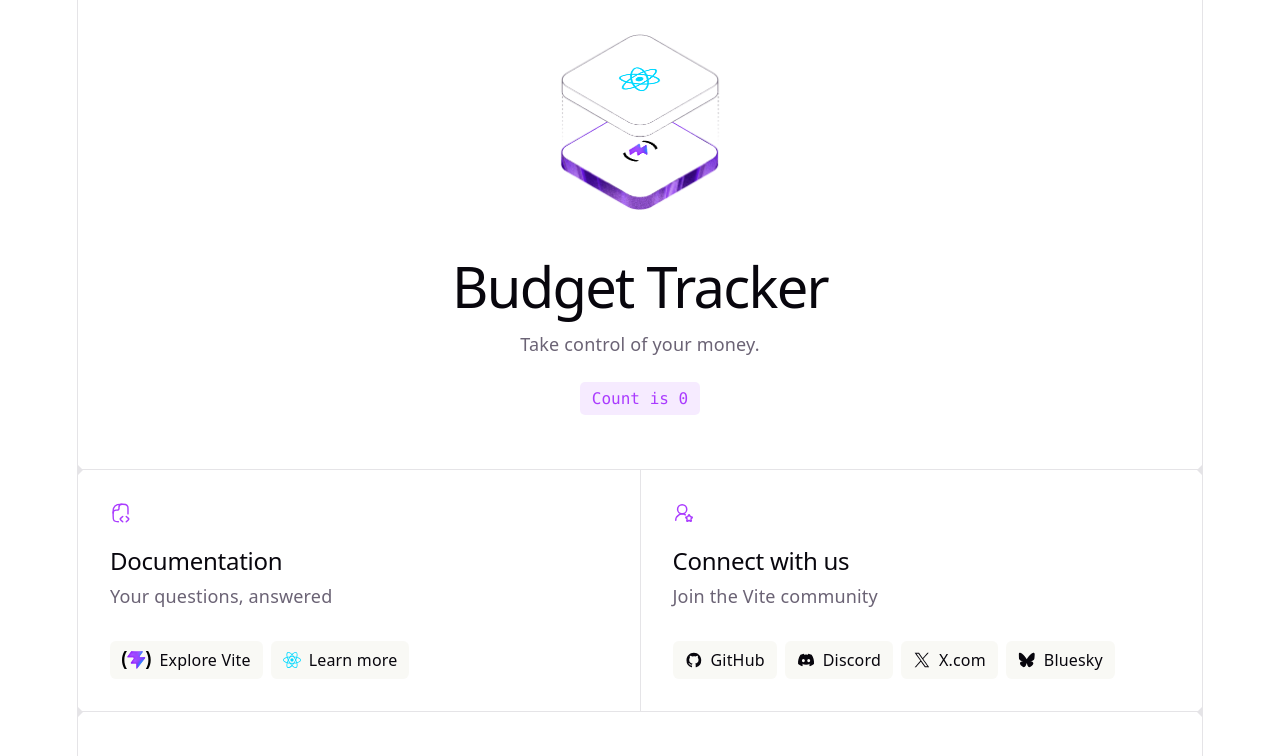
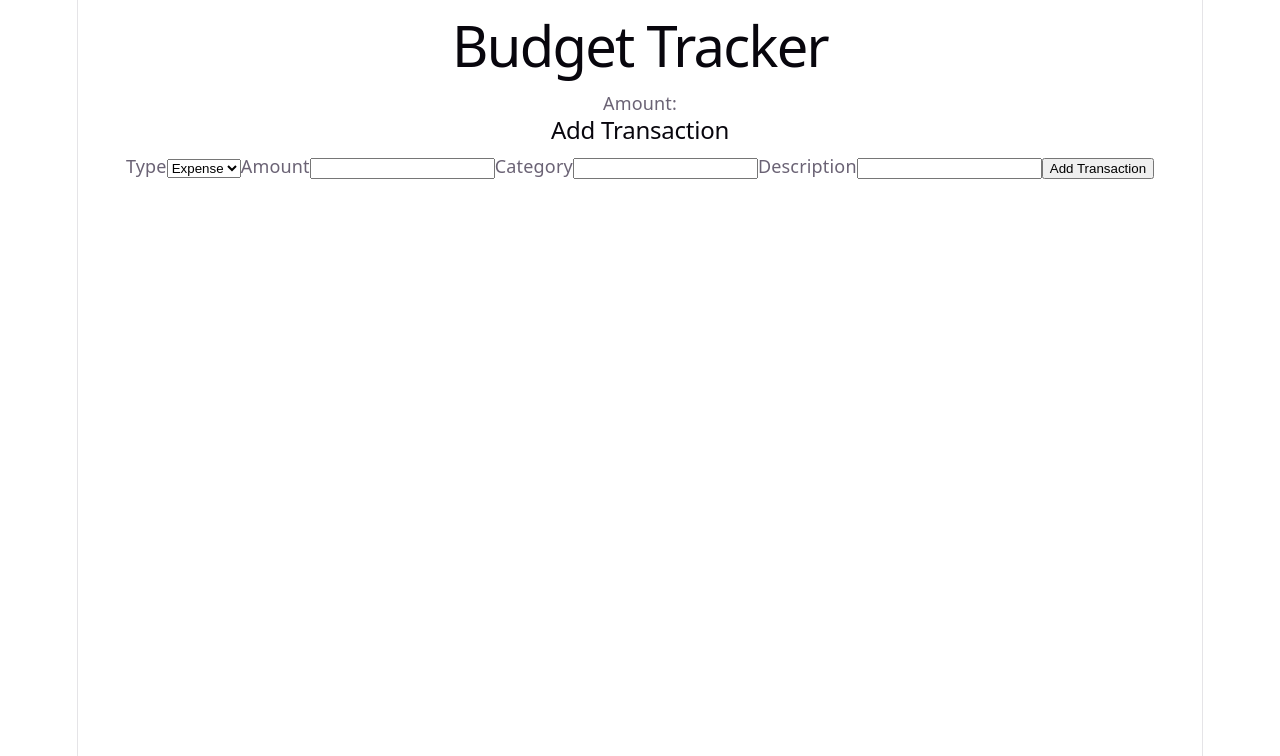
Before and after one commit to vienna921/budget-tracker, a React (Vite) app: page / in a window 1280 px wide. Shown: the top 756 px of the page. Built offline with nearby package versions, Linux system fonts and the light colour scheme.

Commit message:
Build transaction form

```diff
--- a/src/App.jsx
+++ b/src/App.jsx
@@ -1,119 +1,73 @@
 import { useState } from 'react'
-import reactLogo from './assets/react.svg'
-import viteLogo from './assets/vite.svg'
-import heroImg from './assets/hero.png'
-import './App.css'
+function App() {
+  const [type, setType] = useState("expense")
+  const [amount, setAmount] = useState("")
+  const [category, setCategory] = useState("")
+  const [description, setDescription] = useState("")
+  const [transactions, setTransactions] = useState([])
 
-function App() {
-  const [count, setCount] = useState(0)
+  function handleSubmit(event) {
+    event.preventDefault()
+    const transaction = {
+      type,
+      amount: Number(amount),
+      category,
+      description
+    }
+    setTransactions([...transactions, transaction])
+    console.log(transaction)
+  }
 
   return (
-    <>
-      <section id="center">
-        <div className="hero">
-          <img src={heroImg} className="base" width="170" height="179" alt="" />
-          <img src={reactLogo} className="framework" alt="React logo" />
-          <img src={viteLogo} className="vite" alt="Vite logo" />
-        </div>
-        <div>
-          <h1>Budget Tracker</h1>
-          <p>Take control of your money.</p>
-        </div>
-        <button
-          type="button"
-          className="counter"
-          onClick={() => setCount((count) => count + 1)}
-        >
-          Count is {count}
+    <div>
+      <h1>Budget Tracker</h1>
+      <p>Amount: {amount}</p>
+      <h2>Add Transaction</h2>
+
+      <form onSubmit={handleSubmit}>
+        <label>
+          Type
+          <select
+            value={type}
+            onChange={(event) => setType(event.target.value)}
+          >
+            <option value="expense">Expense</option>
+            <option value="income">Income</option>
+          </select>
+        </label>
+
+        <label>
+          Amount
+          <input
+            type="number"
+            value={amount}
+            onChange={(event) => setAmount(event.target.value)}
+          />
+        </label>
+
+        <label>
+          Category
+          <input
+            type="text"
+            value={category}
+            onChange={(event) => setCategory(event.target.value)}
+          />
+        </label>
+
+        <label>
+          Description
+          <input
+            type="text"
+            value={description}
+            onChange={(event) => setDescription(event.target.value)}
+          />
+        </label>
+
+        <button type="submit">
+          Add Transaction
         </button>
-      </section>
-
-      <div className="ticks"></div>
-
-      <section id="next-steps">
-        <div id="docs">
-          <svg className="icon" role="presentation" aria-hidden="true">
-            <use href="/icons.svg#documentation-icon"></use>
-          </svg>
-          <h2>Documentation</h2>
-          <p>Your questions, answered</p>
-          <ul>
-            <li>
-              <a href="https://vite.dev/" target="_blank">
-                <img className="logo" src={viteLogo} alt="" />
-                Explore Vite
-              </a>
-            </li>
-            <li>
-              <a href="https://react.dev/" target="_blank">
-                <img className="button-icon" src={reactLogo} alt="" />
-                Learn more
-              </a>
-            </li>
-          </ul>
-        </div>
-        <div id="social">
-          <svg className="icon" role="presentation" aria-hidden="true">
-            <use href="/icons.svg#social-icon"></use>
-          </svg>
-          <h2>Connect with us</h2>
-          <p>Join the Vite community</p>
-          <ul>
-            <li>
-              <a href="https://github.com/vitejs/vite" target="_blank">
-                <svg
-                  className="button-icon"
-                  role="presentation"
-                  aria-hidden="true"
-                >
-                  <use href="/icons.svg#github-icon"></use>
-                </svg>
-                GitHub
-              </a>
-            </li>
-            <li>
-              <a href="https://chat.vite.dev/" target="_blank">
-                <svg
-                  className="button-icon"
-                  role="presentation"
-                  aria-hidden="true"
-                >
-                  <use href="/icons.svg#discord-icon"></use>
-                </svg>
-                Discord
-              </a>
-            </li>
-            <li>
-              <a href="https://x.com/vite_js" target="_blank">
-                <svg
-                  className="button-icon"
-                  role="presentation"
-                  aria-hidden="true"
-                >
-                  <use href="/icons.svg#x-icon"></use>
-                </svg>
-                X.com
-              </a>
-            </li>
-            <li>
-              <a href="https://bsky.app/profile/vite.dev" target="_blank">
-                <svg
-                  className="button-icon"
-                  role="presentation"
-                  aria-hidden="true"
-                >
-                  <use href="/icons.svg#bluesky-icon"></use>
-                </svg>
-                Bluesky
-              </a>
-            </li>
-          </ul>
-        </div>
-      </section>
-
-      <div className="ticks"></div>
-      <section id="spacer"></section>
-    </>
+      </form>
+    </div>
   )
 }
 
```
